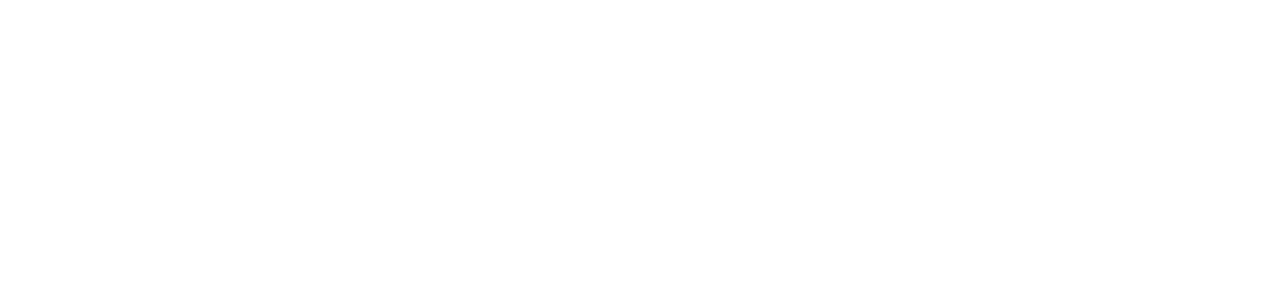
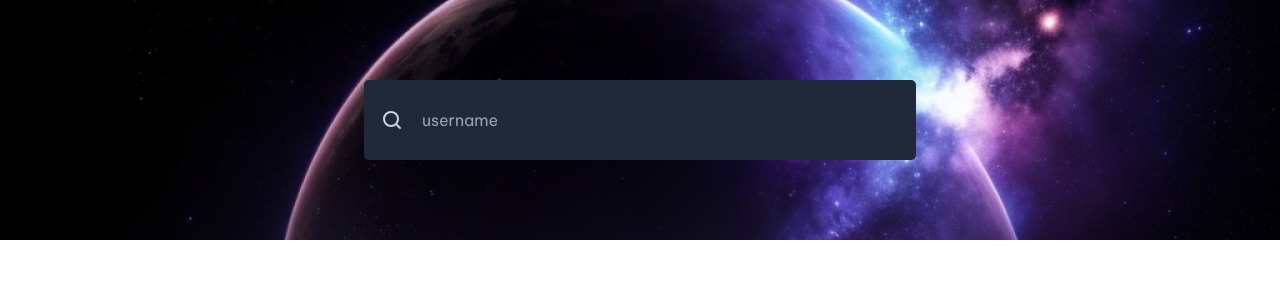
Before and after one commit to stevekvillafuerte/GithubProfile, a React (Vite) app: page / in a window 1280 px wide. Shown: the top 300 px of the page. Built offline with nearby package versions, Linux system fonts and the light colour scheme.

Commit message:
added HeaderSearch and design it

```diff
--- a/src/App.css
+++ b/src/App.css
@@ -1,8 +1,3 @@
 .App{
-    display: flex;
-    flex-direction: column;
-    justify-content: center;
-    align-items: center;
-    gap:1rem;
     color:var(--text-color)
 }
--- a/src/App.jsx
+++ b/src/App.jsx
@@ -1,7 +1,7 @@
-import { useState,useEffect } from 'react'
+import {useState} from 'react'
 import RepoCard from './components/RepoCard'
 import './App.css'
-
+import HeaderSearch from './components/HeaderSearch'
 function App() {
   const [profile,setProfile] = useState({
     name:"",
@@ -12,6 +12,7 @@
     location:""
   })
   const [repos,setRepos] = useState([])
+  const [userName,setUserName] = useState("")
 
 
   function handleSearch(e){
@@ -61,9 +62,11 @@
 
   return (
     <div className="App">
-      {repos.map(repo=>{
+      <HeaderSearch userName={userName} setUserName={setUserName} onSubmit={handleSearch}/>
+
+      {/* {repos.map(repo=>{
         return <RepoCard key={repo.id}repoData={repo}/>
-      })}
+      })} */}
     </div>
   )
 }
--- /dev/null
+++ b/src/components/HeaderSearch.css
@@ -0,0 +1,36 @@
+form{
+    display: flex;
+    flex-direction: column;
+    justify-content: center;
+    align-items: center;
+    background-image: url(../assets/hero-image-github-profile.jpg);
+    background-repeat: no-repeat;
+    height:15rem;
+    width:100vw;
+
+}
+
+input{
+    width:30rem;
+    height:3rem;
+    background-color: var(--container-background-color);
+    border:none;
+    color:var(--text-color)
+}
+input:focus{
+    outline: none;
+}
+
+input::placeholder{
+    color:var(--small-text-color)
+}
+.inputContainer{
+    display: flex;
+    justify-content: center;
+    align-items: center;
+    padding:1rem;
+    position: relative;
+    border-radius: 5px;
+    background-color: var(--container-background-color);
+    gap:1rem
+}
--- a/src/components/HeaderSearch.jsx
+++ b/src/components/HeaderSearch.jsx
@@ -1,8 +1,14 @@
-
-function HeaderSearch({userName,setUserName,onSubmit}){
+import './HeaderSearch.css'
+import Search from '../assets/Search.svg'
+function HeaderSearch({ userName, setUserName, onSubmit }) {
+  return (
     <form action="" onSubmit={onSubmit}>
-          <input type="text" value={userName} onChange={(e)=> setUserName(e.target.value)}/>
-      </form>
+        <div className="inputContainer">
+            <img src={Search} alt="" />
+            <input type="text" value={userName} onChange={(e) => setUserName(e.target.value)} placeholder="username" />
+        </div>
+    </form>
+  )
 }
 
 export default HeaderSearch
--- a/src/index.css
+++ b/src/index.css
@@ -32,10 +32,6 @@
   line-height: 1.5;
   /* 5. Improve text rendering */
   -webkit-font-smoothing: antialiased;
-  display: flex;
-  flex-direction: column;
-  width:100vw;
-  justify-content: center;
   font-family: "Be Vietnam Pro", "Sora","DM Sans",sans-serif;
 
 }
```
